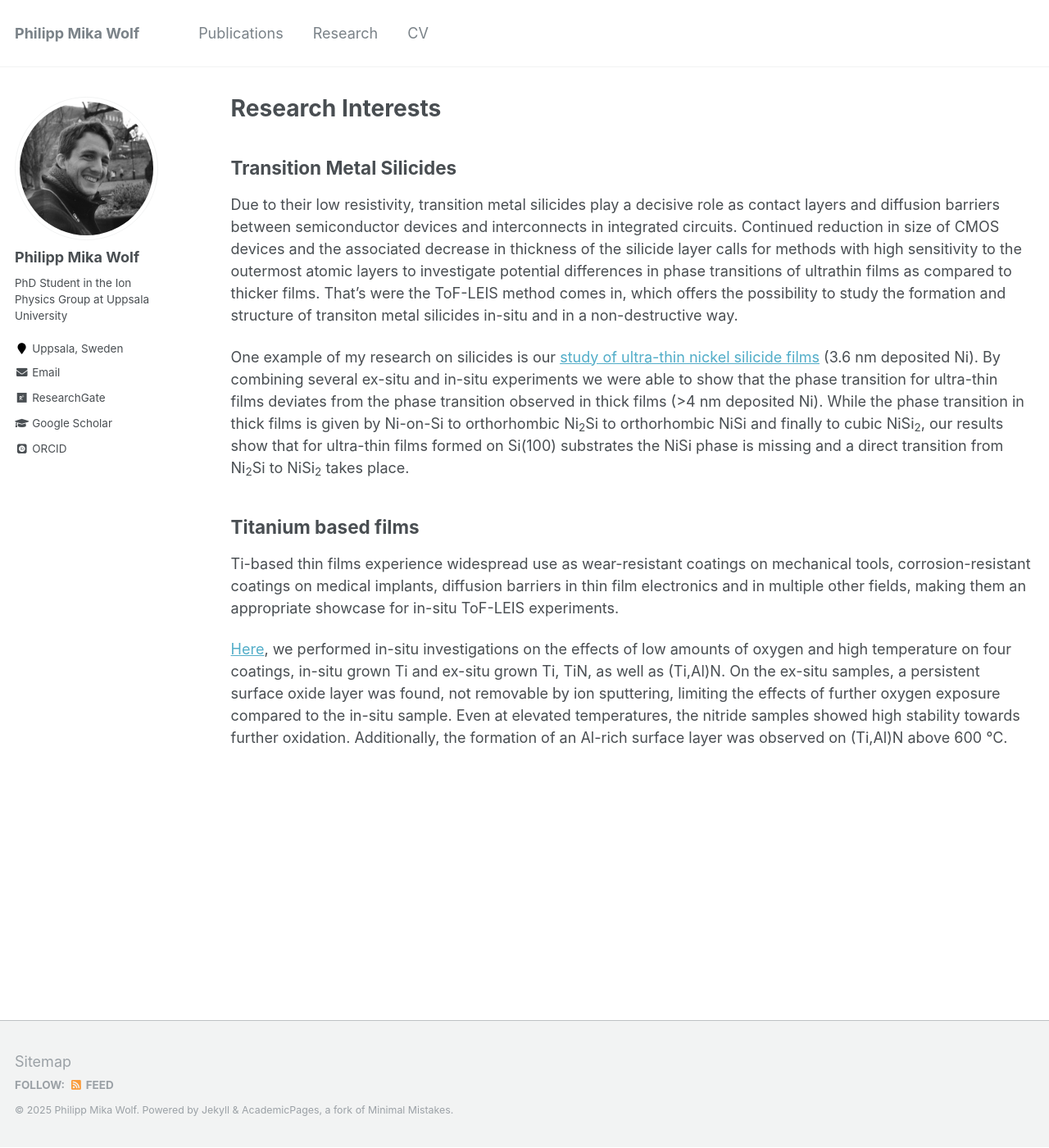
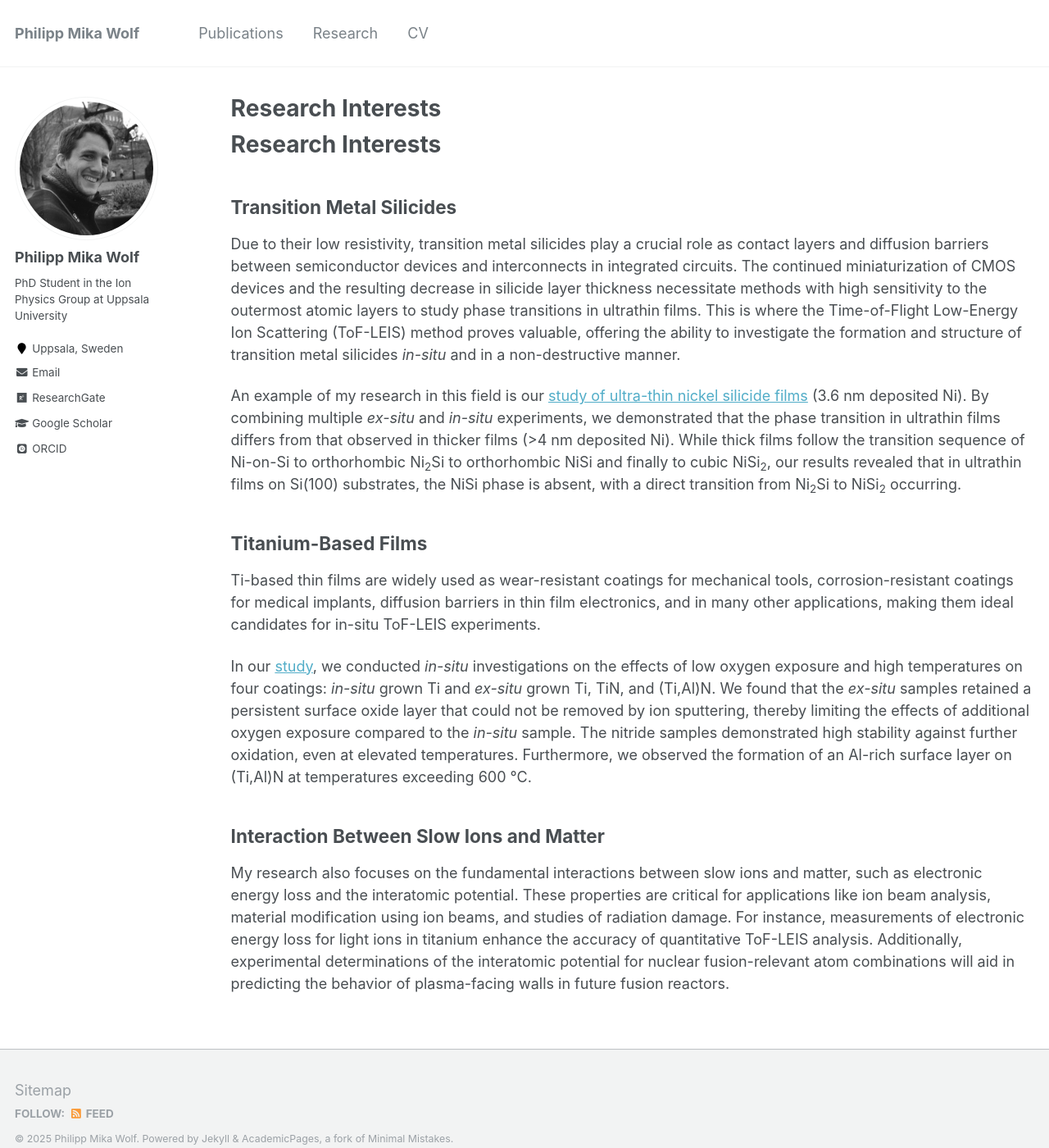
Before and after one commit to philipp-mika-wolf/philipp-mika-wolf.github.io, a Jekyll site: the page built from _pages/research_interests.md, in a window 1280 px wide and 1400 px high. Shown: the whole window at 82% size. Built offline with Jekyll 4.4.1, drawn with Linux system fonts in a browser that asks for light colours; some web fonts are replaced.

Commit message:
updated research-interests

```diff
--- a/_pages/research_interests.md
+++ b/_pages/research_interests.md
@@ -7,12 +7,17 @@ author_profile: true
 
 {% include base_path %}
 
+# Research Interests
+
 ## Transition Metal Silicides
-Due to their low resistivity, transition metal silicides play a decisive role as contact layers and diffusion barriers between semiconductor devices and interconnects in integrated circuits. Continued reduction in size of CMOS devices and the associated decrease in thickness of the silicide layer calls for methods with high sensitivity to the outermost atomic layers to investigate potential differences in phase transitions of ultrathin films as compared to thicker films. That's were the ToF-LEIS method comes in, which offers the possibility to study the formation and structure of transiton metal silicides in-situ and in a non-destructive way.
+Due to their low resistivity, transition metal silicides play a crucial role as contact layers and diffusion barriers between semiconductor devices and interconnects in integrated circuits. The continued miniaturization of CMOS devices and the resulting decrease in silicide layer thickness necessitate methods with high sensitivity to the outermost atomic layers to study phase transitions in ultrathin films. This is where the Time-of-Flight Low-Energy Ion Scattering (ToF-LEIS) method proves valuable, offering the ability to investigate the formation and structure of transition metal silicides *in-situ* and in a non-destructive manner.
 
-One example of my research on silicides is our [study of ultra-thin nickel silicide films](https://doi.org/10.1002/smll.202106093) (3.6 nm deposited Ni). By combining several ex-situ and in-situ experiments we were able to show that the phase transition for ultra-thin films deviates from the phase transition observed in thick films (>4 nm deposited Ni). While the phase transition in thick films is given by Ni-on-Si to orthorhombic Ni<sub>2</sub>Si to orthorhombic NiSi and finally to cubic NiSi<sub>2</sub>, our results show that for ultra-thin films formed on Si(100) substrates the NiSi phase is missing and a direct transition from Ni<sub>2</sub>Si to NiSi<sub>2</sub> takes place.
+An example of my research in this field is our [study of ultra-thin nickel silicide films](https://doi.org/10.1002/smll.202106093) (3.6 nm deposited Ni). By combining multiple *ex-situ* and *in-situ* experiments, we demonstrated that the phase transition in ultrathin films differs from that observed in thicker films (>4 nm deposited Ni). While thick films follow the transition sequence of Ni-on-Si to orthorhombic Ni<sub>2</sub>Si to orthorhombic NiSi and finally to cubic NiSi<sub>2</sub>, our results revealed that in ultrathin films on Si(100) substrates, the NiSi phase is absent, with a direct transition from Ni<sub>2</sub>Si to NiSi<sub>2</sub> occurring.
 
-## Titanium based films
-Ti-based thin films experience widespread use as wear-resistant coatings on mechanical tools, corrosion-resistant coatings on medical implants, diffusion barriers in thin film electronics and in multiple other fields, making them an appropriate showcase for in-situ ToF-LEIS experiments.
+## Titanium-Based Films
+Ti-based thin films are widely used as wear-resistant coatings for mechanical tools, corrosion-resistant coatings for medical implants, diffusion barriers in thin film electronics, and in many other applications, making them ideal candidates for in-situ ToF-LEIS experiments.
 
-[Here](https://doi.org/10.1016/j.apsusc.2023.158076), we performed in-situ investigations on the effects of low amounts of oxygen and high temperature on four coatings, in-situ grown Ti and ex-situ grown Ti, TiN, as well as (Ti,Al)N. On the ex-situ samples, a persistent surface oxide layer was found, not removable by ion sputtering, limiting the effects of further oxygen exposure compared to the in-situ sample. Even at elevated temperatures, the nitride samples showed high stability towards further oxidation. Additionally, the formation of an Al-rich surface layer was observed on (Ti,Al)N above 600 °C.
+In our [study](https://doi.org/10.1016/j.apsusc.2023.158076), we conducted *in-situ* investigations on the effects of low oxygen exposure and high temperatures on four coatings: *in-situ* grown Ti and *ex-situ* grown Ti, TiN, and (Ti,Al)N. We found that the *ex-situ* samples retained a persistent surface oxide layer that could not be removed by ion sputtering, thereby limiting the effects of additional oxygen exposure compared to the *in-situ* sample. The nitride samples demonstrated high stability against further oxidation, even at elevated temperatures. Furthermore, we observed the formation of an Al-rich surface layer on (Ti,Al)N at temperatures exceeding 600 °C.
+
+## Interaction Between Slow Ions and Matter
+My research also focuses on the fundamental interactions between slow ions and matter, such as electronic energy loss and the interatomic potential. These properties are critical for applications like ion beam analysis, material modification using ion beams, and studies of radiation damage. For instance, measurements of electronic energy loss for light ions in titanium enhance the accuracy of quantitative ToF-LEIS analysis. Additionally, experimental determinations of the interatomic potential for nuclear fusion-relevant atom combinations will aid in predicting the behavior of plasma-facing walls in future fusion reactors.
```
